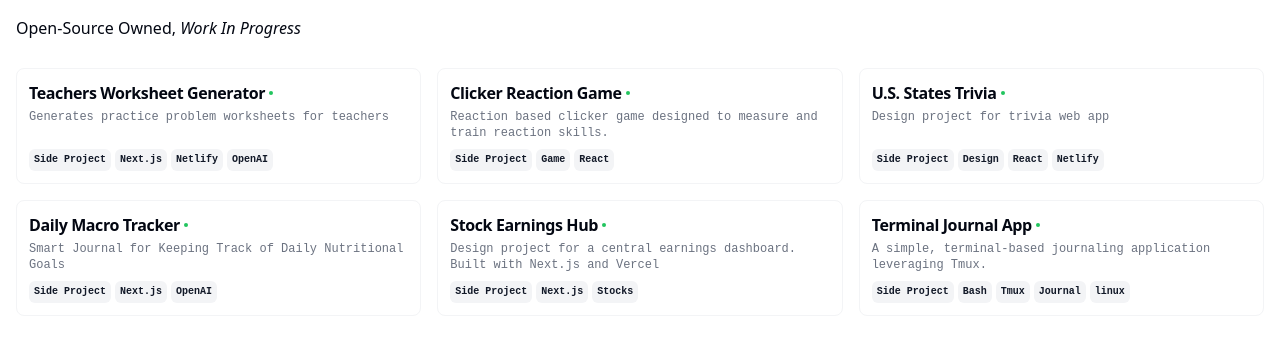
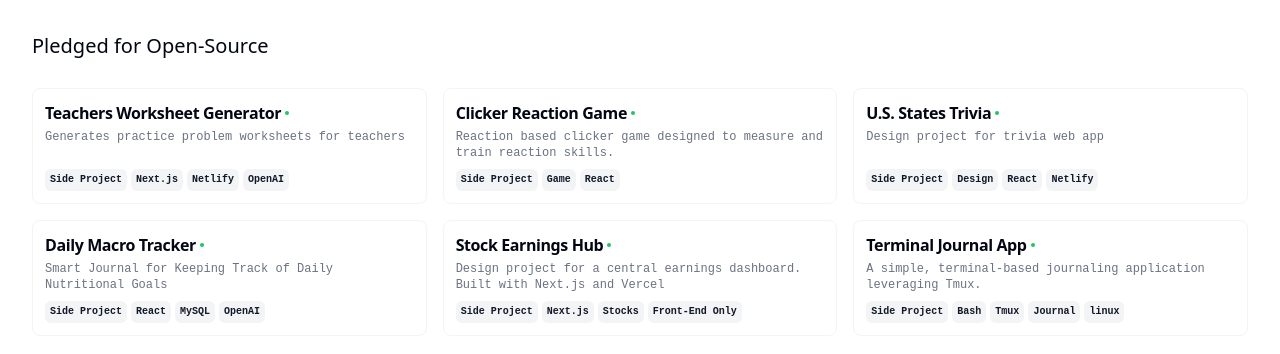
Before and after one commit to deonneon/cv, a Next.js app: page /projects in a window 1280 px wide. Shown: the top 354 px of the page. Built offline with nearby package versions, Linux system fonts and the light colour scheme.

Commit message:
modified projects

```diff
--- a/src/data/resume-data.tsx
+++ b/src/data/resume-data.tsx
@@ -210,7 +210,7 @@ export const RESUME_DATA = {
     // },
     {
       title: "Daily Macro Tracker",
-      techStack: ["Side Project", "Next.js", "OpenAI"],
+      techStack: ["Side Project", "React", "MySQL", "OpenAI"],
       description: "Smart Journal for Keeping Track of Daily Nutritional Goals",
       logo: BarepapersLogo,
       link: {
@@ -220,7 +220,7 @@ export const RESUME_DATA = {
     },
     {
       title: "Stock Earnings Hub",
-      techStack: ["Side Project", "Next.js", "Stocks"],
+      techStack: ["Side Project", "Next.js", "Stocks", "Front-End Only"],
       description:
         "Design project for a central earnings dashboard. Built with Next.js and Vercel",
       logo: JarockiMeLogo,
--- a/src/pages/projects.tsx
+++ b/src/pages/projects.tsx
@@ -5,11 +5,9 @@ import "../app/globals.css";
 
 export default function ProjectsPage() {
   return (
-    <main className="container mx-auto p-4">
+    <main className="container mx-auto p-8">
       <Section className="space-y-4">
-        <h2 className="text-l pb-0">
-          Open-Source Owned, <span className="italic">Work In Progress</span>
-        </h2>
+        <h2 className="pb-0 text-xl">Pledged for Open-Source</h2>
         <div className="grid grid-cols-1 gap-4 md:grid-cols-2 lg:grid-cols-3">
           {RESUME_DATA.projects.map((project) => (
             <ProjectCard
```
